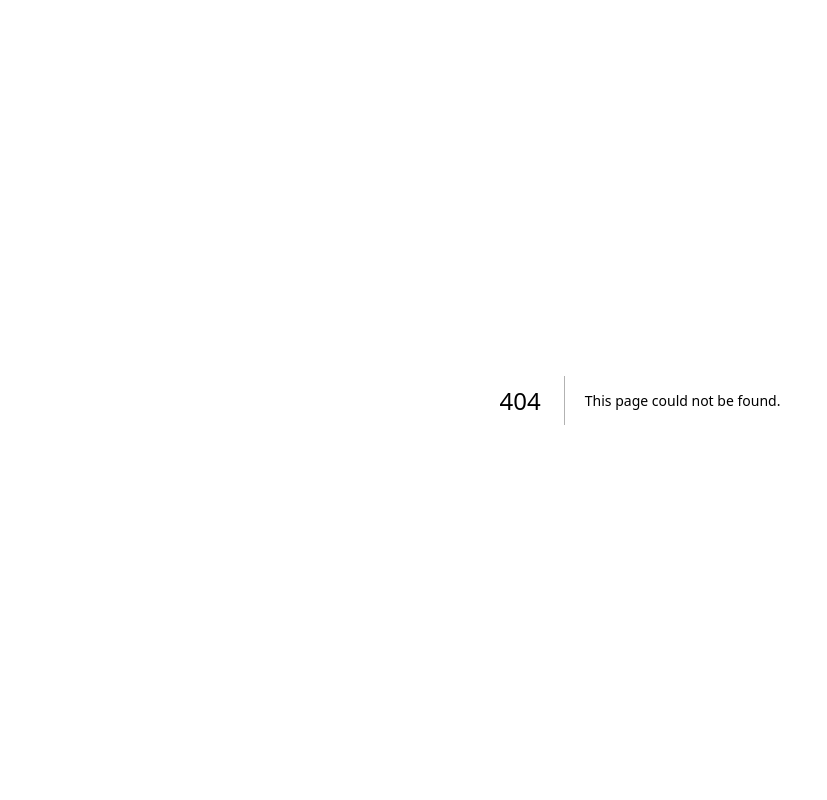
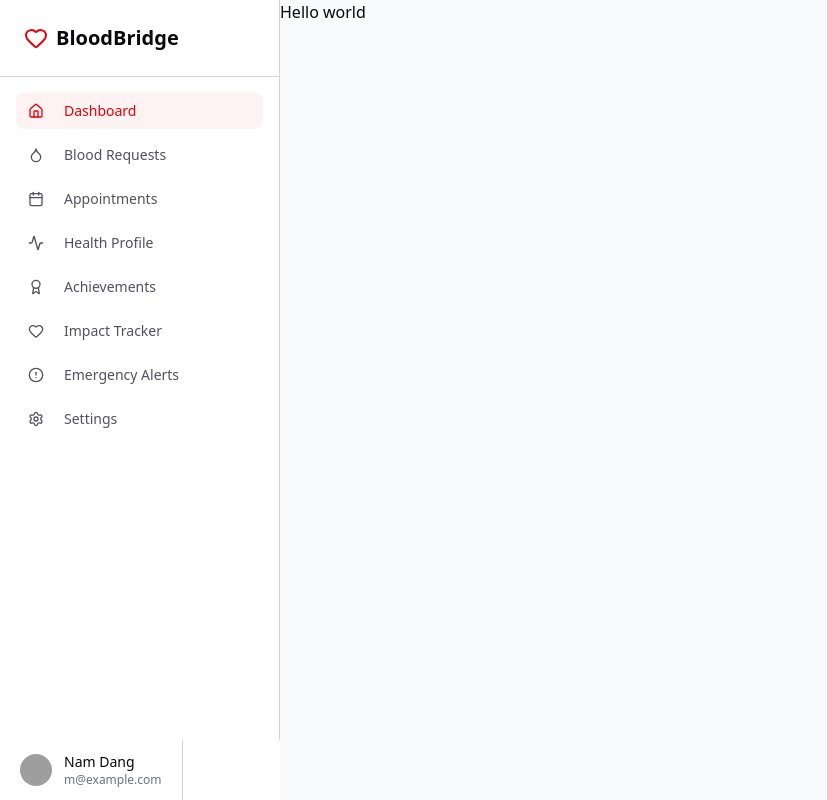
Before and after one commit to swp391-group-3/blood-donation-system-backend, a Next.js app in the folder frontend/: page /member/request/1 in a window 1280 px wide. Before the commit this address had no page. Shown: the whole page, without its empty margins (0-827 px from the left). Built offline with nearby package versions, Linux system fonts and the light colour scheme; grey boxes are pictures that could not be loaded.

Commit message:
feat: init view request page

```diff
--- /dev/null
+++ b/frontend/src/app/member/request/[id]/page.tsx
@@ -0,0 +1,5 @@
+export default function ViewDetailRequest() {
+    return (
+        <h1>Hello world</h1>
+    )
+}
```
